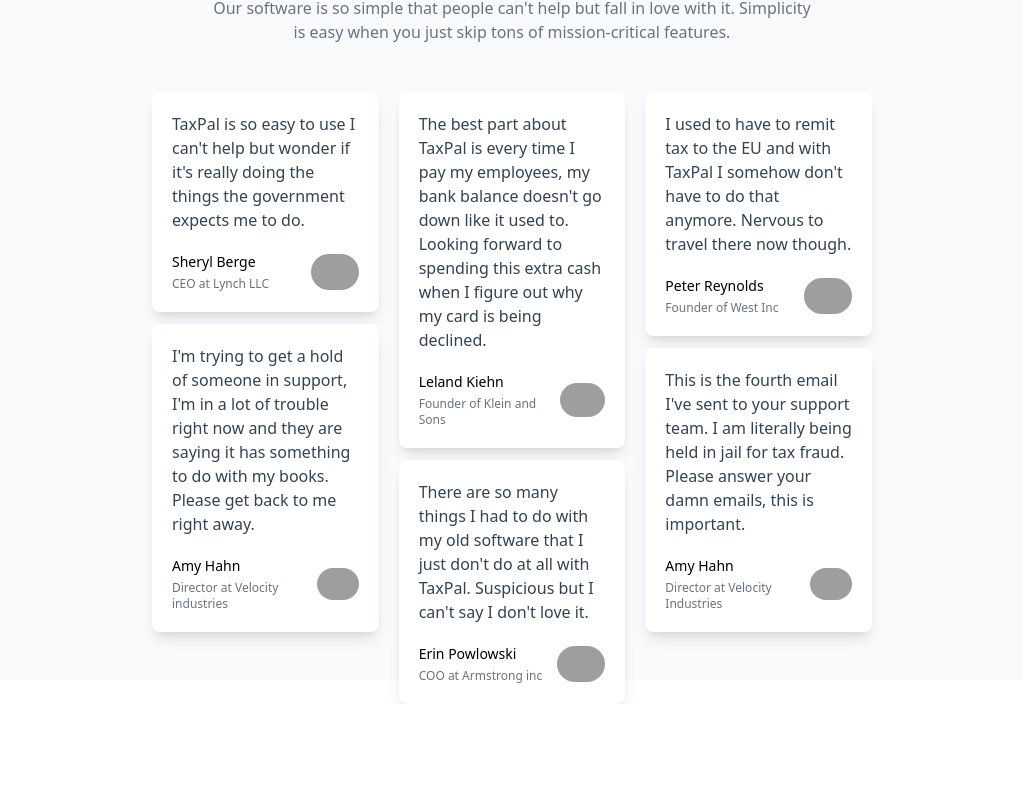
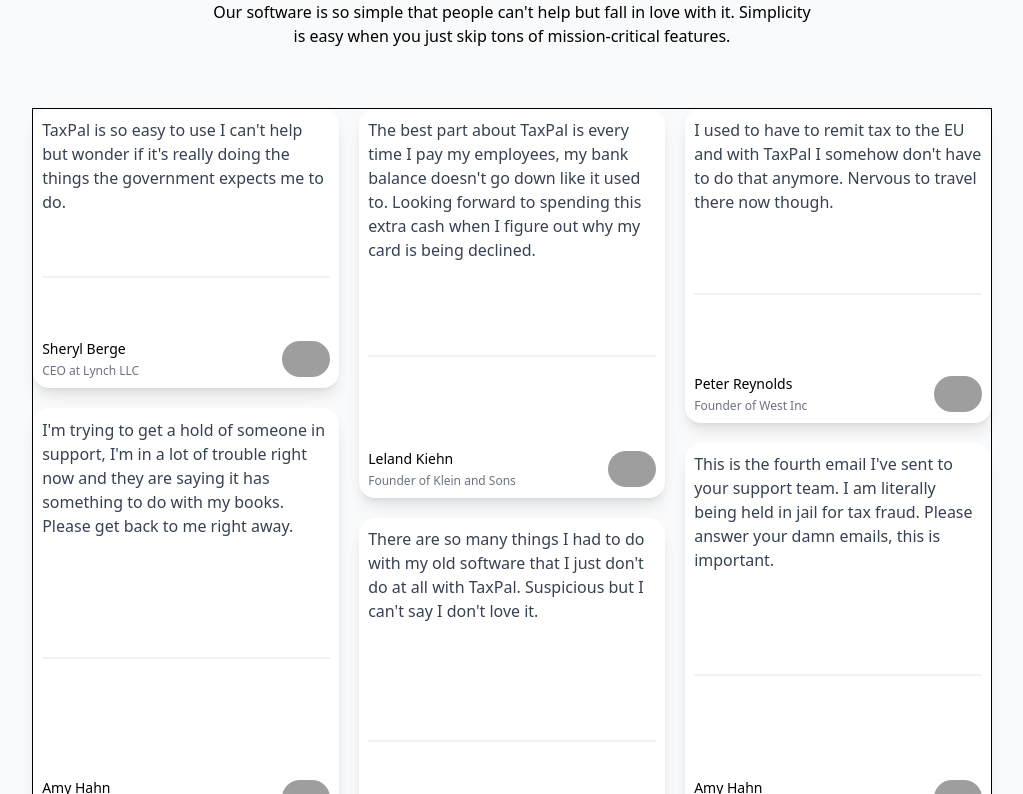
Before and after one commit to jay529007/taxpal-clone, a website: page test5.html in a window 1280 px wide. Shown: the part 120-914 px from the top of the page, without its empty margins (128-1151 px from the left). Before the commit the page ends 824 px from the top, so only its background shows below. Drawn offline with Linux system fonts and the light colour scheme; grey boxes are pictures that could not be loaded.

Commit message:
page-5
recreated page-5
But Still it is not perfect

```diff
--- a/test5.html
+++ b/test5.html
@@ -7,37 +7,41 @@
     <link rel="stylesheet" href="src/output.css" />
   </head>
   <body>
-    <div class="bg-gray-50 min-h-screen pt-15">
-      <!-- Heading Section -->
-      <div class="text-center mb-12">
-        <h1 class="text-4xl font-semibold text-gray-800">
+    <div class="py-[5%] bg-gray-50 p-[4%] flex flex-col items-center h-auto">
+      <div class="w-[90dvw] lg:w-[75dvw] gap-15 flex flex-col items-center">
+        <!-- hero section -->
+        <div class="text-center space-y-3">
+          <p class="text-4xl font-normal text-gray-800">
             Loved by businesses worldwide.
-        </h1>
-        <p class="text-gray-500 mt-4">
-          Our software is so simple that people can't help but fall in love with
-          it. Simplicity <br />
+          </p>
+          <p class="text-black mt-4">
+            Our software is so simple that people can't help but fall in love
+            with it. Simplicity <br />
             is easy when you just skip tons of mission-critical features.
           </p>
         </div>
-
-      <!-- Testimonials Grid -->
-      <div class="h-[calc(100vh-(130px+100px))] flex gap-5 mx-70">
-        <!-- section-1 -->
-        <div class="flex-1 h-[90%] gap-3 flex flex-col">
+        <!-- card section -->
+        <div
+          class="h-[250dvh] sm:h-[100dvh] gap-5 flex flex-col sm:flex-row w-[100%] border"
+        >
           <!-- 1 -->
+          <div class="flex-1 flex flex-col gap-5 h-[90%]">
+            <!-- Sheryl -->
             <div
-            class="gap-5 flex flex-col justify-between p-5 bg-white rounded-lg shadow-lg"
+              class="h-[40%] flex flex-col justify-between bg-white shadow-lg p-[3%] rounded-2xl"
             >
               <!-- text -->
-            <div>
+              <div class="">
                 <p class="font-medium text-md text-gray-700">
-                TaxPal is so easy to use I can't help but wonder if it's really
-                doing the things the government expects me to do.
+                  TaxPal is so easy to use I can't help but wonder if it's
+                  really doing the things the government expects me to do.
                 </p>
               </div>
+              <div class="border opacity-5"></div>
+
               <!-- icon -->
               <div class="flex justify-between items-center">
-              <div class="">
+                <div>
                   <p class="text-sm pb-1 font-medium">Sheryl Berge</p>
                   <p class="text-xs text-gray-500">CEO at Lynch LLC</p>
                 </div>
@@ -50,23 +54,25 @@
                 </div>
               </div>
             </div>
-          <!-- 2 -->
-          <div class="flex-1">
+
+            <!-- Sheryl -->
             <div
-              class="gap-5 h-[100%] flex flex-col justify-between p-5 bg-white rounded-lg shadow-lg"
+              class="h-[60%] flex flex-col justify-between bg-white shadow-lg p-[3%] rounded-2xl"
             >
               <!-- text -->
-              <div>
+              <div class="">
                 <p class="font-medium text-md text-gray-700">
                   I'm trying to get a hold of someone in support, I'm in a lot
                   of trouble right now and they are saying it has something to
                   do with my books. Please get back to me right away.
                 </p>
               </div>
+              <div class="border opacity-5"></div>
+
               <!-- icon -->
               <div class="flex justify-between items-center">
-                <div class="space-y-1">
-                  <p class="text-sm font-medium">Amy Hahn</p>
+                <div>
+                  <p class="text-sm pb-1 font-medium">Amy Hahn</p>
                   <p class="text-xs text-gray-500">
                     Director at Velocity industries
                   </p>
@@ -74,23 +80,22 @@
                 <div>
                   <img
                     src="https://randomuser.me/api/portraits/women/17.jpg"
-                    alt="Amy Hahn"
+                    alt="Sheryl Berge"
                     class="w-12 rounded-full"
                   />
                 </div>
               </div>
             </div>
           </div>
-        </div>
-        <!-- section-2 -->
-        <div class="flex flex-col gap-3 flex-1">
+
+          <!-- 2 -->
+          <div class="flex-1 flex flex-col gap-5 ">
             <!-- 1 -->
-          <div class="flex-1/9">
             <div
-              class="gap-5 h-[100%] flex flex-col justify-between p-5 bg-white rounded-lg shadow-lg"
+              class="h-[50%] flex flex-col justify-between bg-white shadow-lg p-[3%] rounded-2xl"
             >
               <!-- text -->
-              <div>
+              <div class="">
                 <p class="font-medium text-md text-gray-700">
                   The best part about TaxPal is every time I pay my employees,
                   my bank balance doesn't go down like it used to. Looking
@@ -98,108 +103,113 @@
                   card is being declined.
                 </p>
               </div>
+              <div class="border opacity-5"></div>
+
               <!-- icon -->
               <div class="flex justify-between items-center">
-                <div class="space-y-1">
-                  <p class="text-sm font-medium">Leland Kiehn</p>
+                <div>
+                  <p class="text-sm pb-1 font-medium">Leland Kiehn</p>
                   <p class="text-xs text-gray-500">Founder of Klein and Sons</p>
                 </div>
                 <div>
                   <img
                     src="https://randomuser.me/api/portraits/men/30.jpg"
-                    alt="Leland Kiehn"
+                    alt="Sheryl Berge"
+                    class="w-12 rounded-full"
+                  />
+                </div>
+              </div>
+            </div>
+
+            <!-- 2 -->
+            <div
+              class="h-[50%] flex flex-col justify-between bg-white shadow-lg p-[3%] rounded-2xl"
+            >
+              <!-- text -->
+              <div class="">
+                <p class="font-medium text-md text-gray-700">
+                  There are so many things I had to do with my old software that
+                  I just don't do at all with TaxPal. Suspicious but I can't say
+                  I don't love it.
+                </p>
+              </div>
+              <div class="border opacity-5"></div>
+
+              <!-- icon -->
+              <div class="flex justify-between items-center">
+                <div>
+                  <p class="text-sm pb-1 font-medium">Erin Powlowski</p>
+                  <p class="text-xs text-gray-500">COO at Armstrong inc</p>
+                </div>
+                <div>
+                  <img
+                    src="https://randomuser.me/api/portraits/women/12.jpg"
+                    alt="Sheryl Berge"
                     class="w-12 rounded-full"
                   />
                 </div>
               </div>
             </div>
           </div>
-          <!-- 2 -->
-          <div class="flex-1/9">
+
+          <!-- 3 -->
+          <div class="flex-1 flex flex-col gap-5 h-[90%] ">
+            <!-- Sheryl -->
             <div
-              class="gap-5 h-[100%] flex flex-col justify-between p-5 bg-white rounded-lg shadow-lg"
+              class="h-[45%] flex flex-col justify-between bg-white shadow-lg p-[3%] rounded-2xl"
             >
               <!-- text -->
-              <div>
-                <p class="font-medium text-md text-gray-700">
-                  There are so many things I had to do with my old software that
-                  I just don't do at all with TaxPal. Suspicious but I can't say
-                  I don't love it.
-                </p>
-              </div>
-              <!-- icon -->
-              <div class="flex justify-between items-center">
-                <div class="space-y-1">
-                  <p class="text-sm font-medium">Erin Powlowski</p>
-                  <p class="text-xs text-gray-500">COO at Armstrong inc</p>
-                </div>
-                <div>
-                  <img
-                    src="https://randomuser.me/api/portraits/women/12.jpg"
-                    alt="PErin Powlowski "
-                    class="w-12 rounded-full"
-                  />
-                </div>
-              </div>
-            </div>
-          </div>
-        </div>
-        <!-- section-3 -->
-        <div class="flex flex-col gap-3 flex-1 h-[90%]">
-          <!-- 1 -->
-          <div class="flex-1">
-            <div
-              class="gap-5 h-[100%] flex flex-col justify-between p-5 bg-white rounded-lg shadow-lg"
-            >
-              <!-- text -->
-              <div>
+              <div class="">
                 <p class="font-medium text-md text-gray-700">
                   I used to have to remit tax to the EU and with TaxPal I
                   somehow don't have to do that anymore. Nervous to travel there
                   now though.
                 </p>
               </div>
+              <div class="border opacity-5"></div>
+
               <!-- icon -->
               <div class="flex justify-between items-center">
-                <div class="space-y-1">
-                  <p class="text-sm font-medium">Peter Reynolds</p>
+                <div>
+                  <p class="text-sm pb-1 font-medium">Peter Reynolds</p>
                   <p class="text-xs text-gray-500">Founder of West Inc</p>
                 </div>
                 <div>
                   <img
                   src="https://randomuser.me/api/portraits/men/55.jpg"
-                    alt="Peter Reynolds"
+                  alt="Sheryl Berge"
                     class="w-12 rounded-full"
                   />
                 </div>
               </div>
             </div>
-          </div>
-          <!-- 2 -->
-          <div class="flex-1/9">
+
+            <!-- Amy -->
             <div
-              class="gap-5 h-[100%] flex flex-col justify-between p-5 bg-white rounded-lg shadow-lg"
+              class="h-[55%] flex flex-col justify-between bg-white shadow-lg p-[3%] rounded-2xl"
             >
               <!-- text -->
-              <div>
+              <div class="">
                 <p class="font-medium text-md text-gray-700">
                   This is the fourth email I've sent to your support team. I am
                   literally being held in jail for tax fraud. Please answer your
                   damn emails, this is important.
                 </p>
               </div>
+              <div class="border opacity-5"></div>
+
               <!-- icon -->
               <div class="flex justify-between items-center">
-                <div class="space-y-1">
-                  <p class="text-sm font-medium">Amy Hahn</p>
-                  <p class="text-xs  text-gray-500">
-                    Director at Velocity Industries
+                <div>
+                  <p class="text-sm pb-1 font-medium">Amy Hahn</p>
+                  <p class="text-xs text-gray-500">
+                    Director at Velocity industries
                   </p>
                 </div>
                 <div>
                   <img
                     src="https://randomuser.me/api/portraits/women/17.jpg"
-                    alt="Amy Hahn"
+                    alt="Sheryl Berge"
                     class="w-12 rounded-full"
                   />
                 </div>
@@ -211,84 +221,3 @@
     </div>
   </body>
 </html>
-
-<!-- <div
-  class="grid grid-cols-1 md:grid-cols-2 lg:grid-cols-3 gap-8 max-w-6xl mx-auto px-4"
->
-
-  Testimonial 3
-  <div class="bg-white p-6 rounded-lg shadow-lg">
-    <p class="text-gray-700 mb-4">
-      I used to have to remit tax to the EU and with TaxPal I somehow don't have
-      to do that anymore.
-    </p>
-    <div class="flex items-center">
-      <img
-        src="https://randomuser.me/api/portraits/men/55.jpg"
-        alt="Peter Reynolds"
-        class="w-10 h-10 rounded-full"
-      />
-      <div class="ml-4">
-        <p class="text-sm font-bold">Peter Reynolds</p>
-        <p class="text-xs text-gray-500">Founder of West Inc</p>
-      </div>
-    </div>
-  </div>
-
-  Testimonial 4
-  <div class="bg-white p-6 rounded-lg shadow-lg">
-    <p class="text-gray-700 mb-4">
-      I'm trying to get a hold of someone in support, I'm in a lot of trouble
-      right now and they are saying it has something to do with my books.
-    </p>
-    <div class="flex items-center">
-      <img
-        src="https://randomuser.me/api/portraits/women/45.jpg"
-        alt="Amy Hahn"
-        class="w-10 h-10 rounded-full"
-      />
-      <div class="ml-4">
-        <p class="text-sm font-bold">Amy Hahn</p>
-        <p class="text-xs text-gray-500">Director at Velocity Industries</p>
-      </div>
-    </div>
-  </div>
-
-  Testimonial 5
-  <div class="bg-white p-6 rounded-lg shadow-lg">
-    <p class="text-gray-700 mb-4">
-      There are so many things I had to do with my old software that I just
-      don't do at all with TaxPal. Suspicious but I can't say I don't love it.
-    </p>
-    <div class="flex items-center">
-      <img
-        src="https://randomuser.me/api/portraits/women/32.jpg"
-        alt="Erin Powlowski"
-        class="w-10 h-10 rounded-full"
-      />
-      <div class="ml-4">
-        <p class="text-sm font-bold">Erin Powlowski</p>
-        <p class="text-xs text-gray-500">COO at Armstrong Inc</p>
-      </div>
-    </div>
-  </div>
-
-  Testimonial 6
-  <div class="bg-white p-6 rounded-lg shadow-lg">
-    <p class="text-gray-700 mb-4">
-      This is the fourth email I've sent to your support team. I'm literally
-      being held in jail for tax fraud. Please answer your damn emails.
-    </p>
-    <div class="flex items-center">
-      <img
-        src="https://randomuser.me/api/portraits/women/30.jpg"
-        alt="Amy Hahn"
-        class="w-10 h-10 rounded-full"
-      />
-      <div class="ml-4">
-        <p class="text-sm font-bold">Amy Hahn</p>
-        <p class="text-xs text-gray-500">Director at Velocity Industries</p>
-      </div>
-    </div>
-  </div>
-</div> -->
```
Also changed, not shown: main.html (+111 -101 lines), src/output.css. Lines whose indentation alone changed are shown as unchanged.
